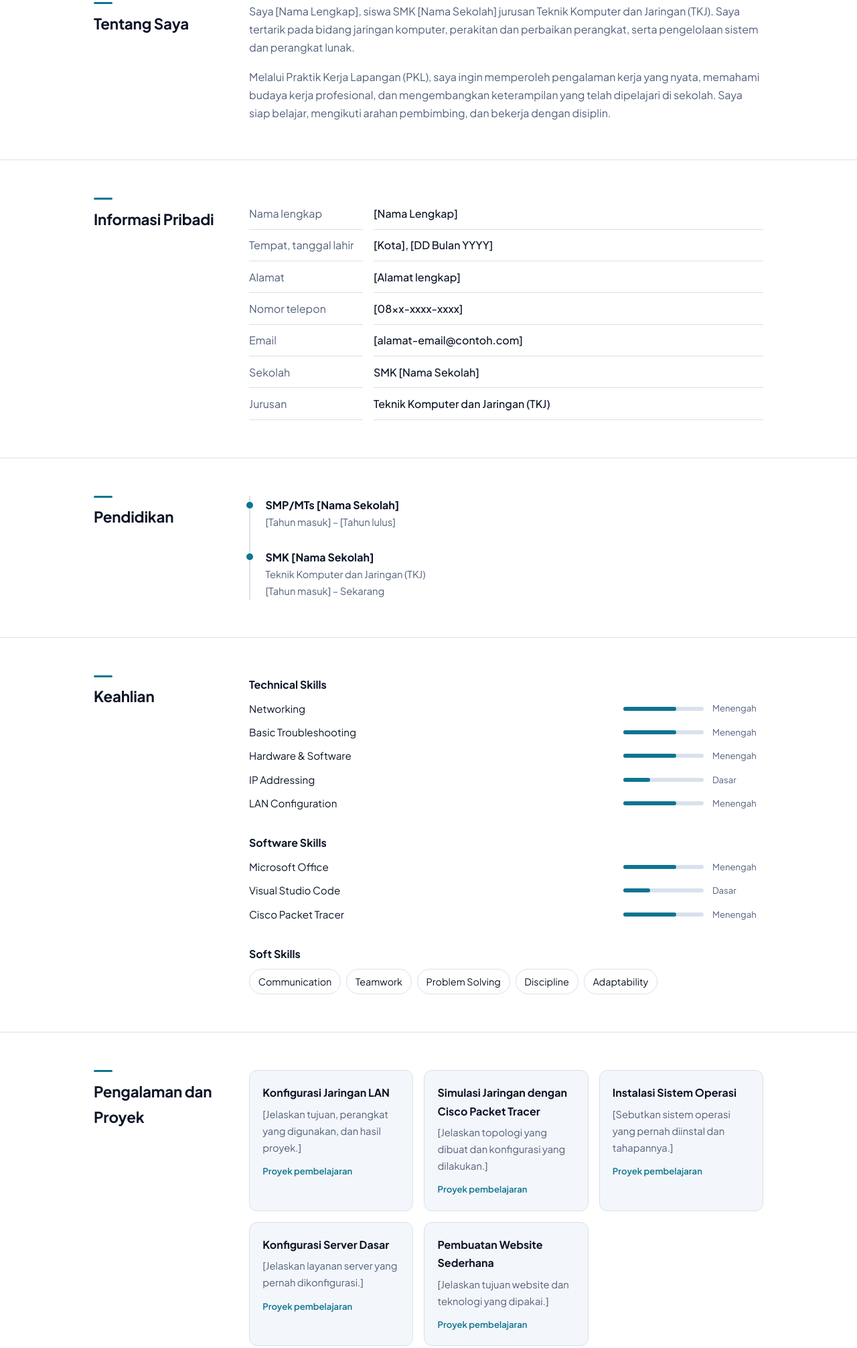
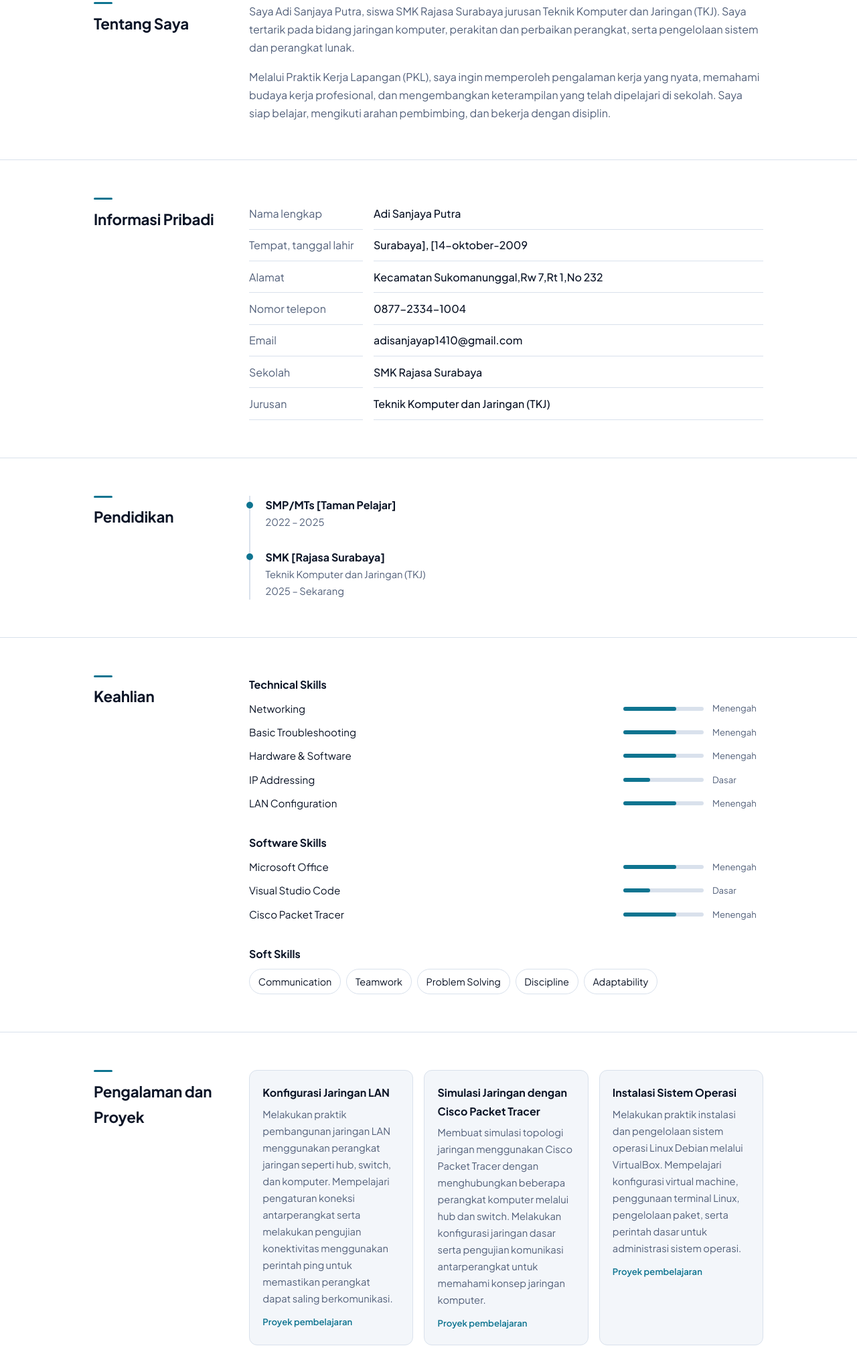
Before and after one commit to didigenes03-hash/cv_adi, a plain HTML site: page index.html in a window 1280 px wide. Shown: the part 583-2595 px from the top of the page at 67% size. Drawn offline with Linux system fonts and the light colour scheme.

Commit message:
Update index.html

```diff
--- a/index.html
+++ b/index.html
@@ -109,7 +109,7 @@ footer{border-top:1px solid var(--ln);padding:1.5rem 0;color:var(--mu);font-size
 <section class="hero" id="beranda"><div class="w">
 <div>
 <div class="st rv" style="--i:0">Student of Vocational High School</div>
-<h1 class="rv" style="--i:1">[Nama Lengkap Siswa]</h1>
+<h1 class="rv" style="--i:1">Adi Sanjaya Putra</h1>
 <div class="jr rv" style="--i:2">Teknik Komputer dan Jaringan (TKJ)</div>
 <p class="rv" style="--i:3">Siswa SMK jurusan TKJ yang menekuni jaringan komputer dan perangkat keras. Saya sedang mencari kesempatan Praktik Kerja Lapangan (PKL) untuk menerapkan ilmu di lingkungan kerja profesional.</p>
 <div class="btns rv" style="--i:4">
@@ -125,25 +125,25 @@ footer{border-top:1px solid var(--ln);padding:1.5rem 0;color:var(--mu);font-size
 </div></section>
 
 <section class="sec" id="tentang"><div class="w"><h2>Tentang Saya</h2><div>
-<p>Saya [Nama Lengkap], siswa SMK [Nama Sekolah] jurusan Teknik Komputer dan Jaringan (TKJ). Saya tertarik pada bidang jaringan komputer, perakitan dan perbaikan perangkat, serta pengelolaan sistem dan perangkat lunak.</p>
+<p>Saya Adi Sanjaya Putra, siswa SMK Rajasa Surabaya jurusan Teknik Komputer dan Jaringan (TKJ). Saya tertarik pada bidang jaringan komputer, perakitan dan perbaikan perangkat, serta pengelolaan sistem dan perangkat lunak.</p>
 <p style="margin-top:1rem">Melalui Praktik Kerja Lapangan (PKL), saya ingin memperoleh pengalaman kerja yang nyata, memahami budaya kerja profesional, dan mengembangkan keterampilan yang telah dipelajari di sekolah. Saya siap belajar, mengikuti arahan pembimbing, dan bekerja dengan disiplin.</p>
 </div></div></section>
 
 <section class="sec" id="info"><div class="w"><h2>Informasi Pribadi</h2>
 <dl>
-<dt>Nama lengkap</dt><dd>[Nama Lengkap]</dd>
-<dt>Tempat, tanggal lahir</dt><dd>[Kota], [DD Bulan YYYY]</dd>
-<dt>Alamat</dt><dd>[Alamat lengkap]</dd>
-<dt>Nomor telepon</dt><dd>[08xx-xxxx-xxxx]</dd>
-<dt>Email</dt><dd>[alamat-email@contoh.com]</dd>
-<dt>Sekolah</dt><dd>SMK [Nama Sekolah]</dd>
+<dt>Nama lengkap</dt><dd>Adi Sanjaya Putra</dd>
+<dt>Tempat, tanggal lahir</dt><dd>Surabaya], [14-oktober-2009</dd>
+<dt>Alamat</dt><dd>Kecamatan Sukomanunggal,Rw 7,Rt 1,No 232</dd>
+<dt>Nomor telepon</dt><dd>0877-2334-1004</dd>
+<dt>Email</dt><dd>adisanjayap1410@gmail.com</dd>
+<dt>Sekolah</dt><dd>SMK Rajasa Surabaya</dd>
 <dt>Jurusan</dt><dd>Teknik Komputer dan Jaringan (TKJ)</dd>
 </dl></div></section>
 
 <section class="sec" id="pendidikan"><div class="w"><h2>Pendidikan</h2>
 <ol class="tl">
-<li><b>SMP/MTs [Nama Sekolah]</b><span>[Tahun masuk] – [Tahun lulus]</span></li>
-<li><b>SMK [Nama Sekolah]</b><span>Teknik Komputer dan Jaringan (TKJ)</span><span>[Tahun masuk] – Sekarang</span></li>
+<li><b>SMP/MTs [Taman Pelajar]</b><span>2022 – 2025</span></li>
+<li><b>SMK [Rajasa Surabaya]</b><span>Teknik Komputer dan Jaringan (TKJ)</span><span>2025 – Sekarang</span></li>
 </ol></div></section>
 
 <section class="sec" id="keahlian"><div class="w"><h2>Keahlian</h2>
@@ -167,24 +167,24 @@ footer{border-top:1px solid var(--ln);padding:1.5rem 0;color:var(--mu);font-size
 <section class="sec" id="proyek"><div class="w"><h2>Pengalaman dan Proyek</h2>
 <!-- Proyek pembelajaran. Hapus kartu yang belum pernah Anda kerjakan, lalu isi deskripsi sesuai pengalaman nyata. -->
 <div class="g">
-<article class="cd"><h3>Konfigurasi Jaringan LAN</h3><p>[Jelaskan tujuan, perangkat yang digunakan, dan hasil proyek.]</p><span class="tag">Proyek pembelajaran</span></article>
-<article class="cd"><h3>Simulasi Jaringan dengan Cisco Packet Tracer</h3><p>[Jelaskan topologi yang dibuat dan konfigurasi yang dilakukan.]</p><span class="tag">Proyek pembelajaran</span></article>
-<article class="cd"><h3>Instalasi Sistem Operasi</h3><p>[Sebutkan sistem operasi yang pernah diinstal dan tahapannya.]</p><span class="tag">Proyek pembelajaran</span></article>
-<article class="cd"><h3>Konfigurasi Server Dasar</h3><p>[Jelaskan layanan server yang pernah dikonfigurasi.]</p><span class="tag">Proyek pembelajaran</span></article>
-<article class="cd"><h3>Pembuatan Website Sederhana</h3><p>[Jelaskan tujuan website dan teknologi yang dipakai.]</p><span class="tag">Proyek pembelajaran</span></article>
+<article class="cd"><h3>Konfigurasi Jaringan LAN</h3><p>Melakukan praktik pembangunan jaringan LAN menggunakan perangkat jaringan seperti hub, switch, dan komputer. Mempelajari pengaturan koneksi antarperangkat serta melakukan pengujian konektivitas menggunakan perintah ping untuk memastikan perangkat dapat saling berkomunikasi.</p><span class="tag">Proyek pembelajaran</span></article>
+<article class="cd"><h3>Simulasi Jaringan dengan Cisco Packet Tracer</h3><p>Membuat simulasi topologi jaringan menggunakan Cisco Packet Tracer dengan menghubungkan beberapa perangkat komputer melalui hub dan switch. Melakukan konfigurasi jaringan dasar serta pengujian komunikasi antarperangkat untuk memahami konsep jaringan komputer.</p><span class="tag">Proyek pembelajaran</span></article>
+<article class="cd"><h3>Instalasi Sistem Operasi</h3><p>Melakukan praktik instalasi dan pengelolaan sistem operasi Linux Debian melalui VirtualBox. Mempelajari konfigurasi virtual machine, penggunaan terminal Linux, pengelolaan paket, serta perintah dasar untuk administrasi sistem operasi.</p><span class="tag">Proyek pembelajaran</span></article>
+<article class="cd"><h3>Konfigurasi Server Dasar</h3><p>Mempelajari konfigurasi server berbasis Debian menggunakan aaPanel dan Nginx. Mengenal pengelolaan layanan web server, konfigurasi website, manajemen direktori, serta melakukan troubleshooting terhadap permasalahan akses server.</p><span class="tag">Proyek pembelajaran</span></article>
+<article class="cd"><h3>Pembuatan Website Sederhana</h3><p>Mengembangkan website portofolio pribadi menggunakan HTML, CSS, dan JavaScript. Menerapkan desain responsif, navigasi interaktif, mode gelap dan terang, serta menampilkan informasi profil, pendidikan, keterampilan, dan proyek sebagai media perkenalan profesional.</p><span class="tag">Proyek pembelajaran</span></article>
 </div></div></section>
 
 <section class="sec" id="kontak"><div class="w"><h2>Kontak</h2><div>
 <p style="margin-bottom:1.2rem">Saya terbuka untuk dihubungi terkait kesempatan PKL.</p>
 <ul class="ct">
-<li><span>Email</span><a href="mailto:alamat-email@contoh.com">[adisanjayap1410@gmail.com]</a></li>
-<li><span>WhatsApp</span><a href="https://wa.me/6281234567890" target="_blank" rel="noopener">[0877-2334-1004]</a></li>
+<li><span>Email</span><a href="mailto:alamat-email@contoh.com">adisanjayap1410@gmail.com</a></li>
+<li><span>WhatsApp</span><a href="https://wa.me/6281234567890" target="_blank" rel="noopener">0877-2334-1004</a></li>
 </ul>
 <a class="btn p" href="https://wa.me/6287723341004?text=Selamat%20pagi%2C%20saya%20ingin%20menghubungi%20terkait%20lamaran%20PKL." target="_blank" rel="noopener">Chat via WhatsApp</a>
 </div></div></section>
 </main>
 
-<footer>&copy; <span id="yr"></span> [Nama Lengkap]. Seluruh informasi dalam CV ini disusun berdasarkan data yang sebenarnya.</footer>
+<footer>&copy; <span id="yr"></span> Adi Sanjaya Putra. Seluruh informasi dalam CV ini disusun berdasarkan data yang sebenarnya.</footer>
 
 <script>
 const $=s=>document.querySelector(s),r=document.documentElement,tg=$('#tg');
```
